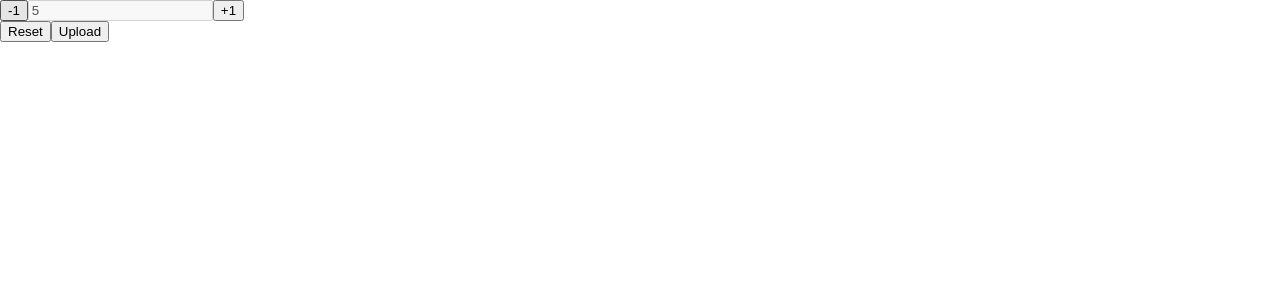
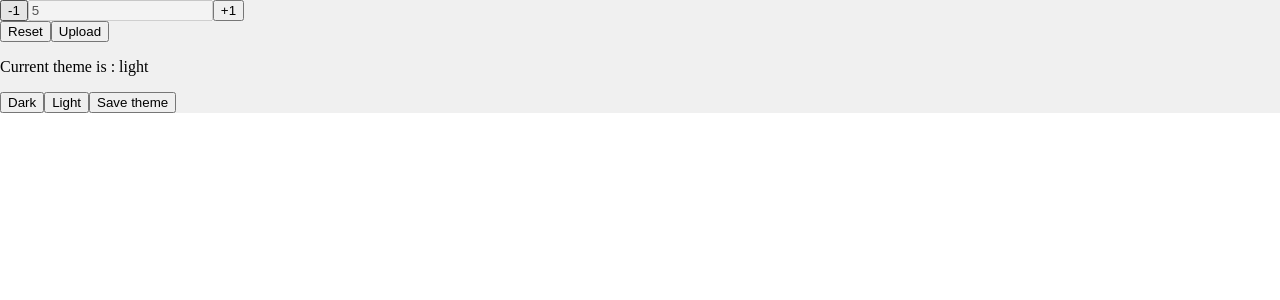
Before and after one commit to FlorentCmb/redux-test, a React (Create React App) app: page / in a window 1280 px wide. Shown: the top 300 px of the page. Built offline with nearby package versions, Linux system fonts and the light colour scheme.

Commit message:
Add a new state (theme) which change app colors

```diff
--- a/src/App.css
+++ b/src/App.css
@@ -2,3 +2,11 @@
   margin: 0;
   padding: 0;
 }
+.App-dark {
+  background: rgb(42, 34, 34);
+  color: lightgrey;
+}
+
+.App-light {
+  background: rgba(240, 240, 240, 1);
+}
--- a/src/App.js
+++ b/src/App.js
@@ -5,45 +5,68 @@ import { connect } from 'react-redux'
 import {
   incrementCounter,
   decrementCounter,
-  resetCounter
+  resetCounter,
+  switchToDarkTheme,
+  switchToLightTheme
 } from './redux/actions/ActionsIndex'
 // Components
 // Styles
 import './App.css'
 
 // Functions
-const uploadCounterValue = (counter) => {
-  localStorage.setItem('value', JSON.stringify(counter))
-  console.log('New value saved : ', counter)
+const uploadCounterValue = (value) => {
+  localStorage.setItem('counterValue', JSON.stringify(value))
+  console.log('Updated value : ', value)
+}
+
+const saveTheme = (color) => {
+  localStorage.setItem('themeColor', JSON.stringify(color))
+  console.log('Updated color : ', color)
 }
 
 // Render
 const App = (props) => {
 
-  const { counter, incrementCounter, decrementCounter, resetCounter } = props
+  const {
+    counter,
+    incrementCounter,
+    decrementCounter,
+    resetCounter,
+    theme,
+    switchToDarkTheme,
+    switchToLightTheme
+  } = props
 
   // Render
   return (
+    <div className={`App App-${theme.color}`}>
       <div>
-        <div>
-          <button onClick={() => decrementCounter()}>-1</button>
-          <input type='text' disabled value={counter.value} />
-          <button onClick={() => incrementCounter()}>+1</button>
-        </div>
-        <button onClick={() => resetCounter()}>Reset</button>
-        <button onClick={() => uploadCounterValue(counter)}>Upload</button>
+        <button onClick={() => decrementCounter()}>-1</button>
+        <input type='text' disabled value={counter.value} />
+        <button onClick={() => incrementCounter()}>+1</button>
       </div>
+      <button onClick={() => resetCounter()}>Reset</button>
+      <button onClick={() => uploadCounterValue(counter.value)}>Upload</button>
+
+      <p>Current theme is : {theme.color}</p>
+      <button onClick={() => switchToDarkTheme()}>Dark</button>
+      <button onClick={() => switchToLightTheme()}>Light</button>
+      <button onClick={() => saveTheme(theme.color)}>Save theme</button>
+    </div>
   )
 }
 
 const mapStateToProps = state => ({
-  counter: state.counter
+  counter: state.counter,
+  theme: state.theme
 })
 
 const mapDispatchToProps = dispatch => ({
   incrementCounter: () => dispatch(incrementCounter()),
   decrementCounter: () => dispatch(decrementCounter()),
-  resetCounter: () => dispatch(resetCounter())
+  resetCounter: () => dispatch(resetCounter()),
+  switchToDarkTheme: () => dispatch(switchToDarkTheme()),
+  switchToLightTheme: () => dispatch(switchToLightTheme()),
 })
 
 export default connect(
--- a/src/redux/actions/ActionsIndex.js
+++ b/src/redux/actions/ActionsIndex.js
@@ -1,5 +1,12 @@
+// Counter actions
 export {
     incrementCounter,
     decrementCounter,
     resetCounter,
 } from './ActionsCounter'
+
+// Theme actions
+export {
+    switchToDarkTheme,
+    switchToLightTheme,
+} from './ActionsTheme'
--- /dev/null
+++ b/src/redux/actions/ActionsTheme.js
@@ -0,0 +1,15 @@
+// Import actions
+import {
+    SWITCH_TO_DARK_THEME,
+    SWITCH_TO_LIGHT_THEME
+} from './ActionsType'
+
+// Actions creators
+export const switchToDarkTheme = () => ({
+    type: SWITCH_TO_DARK_THEME
+})
+
+
+export const switchToLightTheme = () => ({
+    type: SWITCH_TO_LIGHT_THEME
+})
--- a/src/redux/actions/ActionsType.js
+++ b/src/redux/actions/ActionsType.js
@@ -2,3 +2,6 @@
 export const INCREMENT_COUNTER = 'INCREMENT_COUNTER'
 export const DECREMENT_COUNTER = 'DECREMENT_COUNTER'
 export const RESET_COUNTER = 'RESET_COUNTER'
+// Theme actions
+export const SWITCH_TO_DARK_THEME = 'SWITCH_TO_DARK_THEME'
+export const SWITCH_TO_LIGHT_THEME = 'SWITCH_TO_LIGHT_THEME'
--- a/src/redux/reducers/ReducerIndex.js
+++ b/src/redux/reducers/ReducerIndex.js
@@ -2,10 +2,12 @@
 import { combineReducers } from 'redux'
 // Import all reducers
 import ReducerCounter from './ReducerCounter'
+import ReducerTheme from './ReducerTheme'
 
 // Combined reducers exported
 const mainReducer = combineReducers({
-    counter: ReducerCounter
+    counter: ReducerCounter,
+    theme: ReducerTheme
 })
 
 export default mainReducer
--- /dev/null
+++ b/src/redux/reducers/ReducerTheme.js
@@ -0,0 +1,30 @@
+// Import actions
+import {
+    SWITCH_TO_DARK_THEME,
+    SWITCH_TO_LIGHT_THEME
+} from '../actions/ActionsType'
+
+// Initial state
+const initialState = {
+    color: JSON.parse(localStorage.getItem('themeColor')) || 'light'
+}
+
+// Reducer for theme
+const ReducerTheme = (state = initialState, action) => {
+    switch (action.type) {
+        case SWITCH_TO_DARK_THEME:
+            return ({
+                ...state,
+                color: 'dark'
+            })
+        case SWITCH_TO_LIGHT_THEME:
+            return ({
+                ...state,
+                color: 'light'
+            })
+        default:
+            return state
+    }
+}
+
+export default ReducerTheme
```
